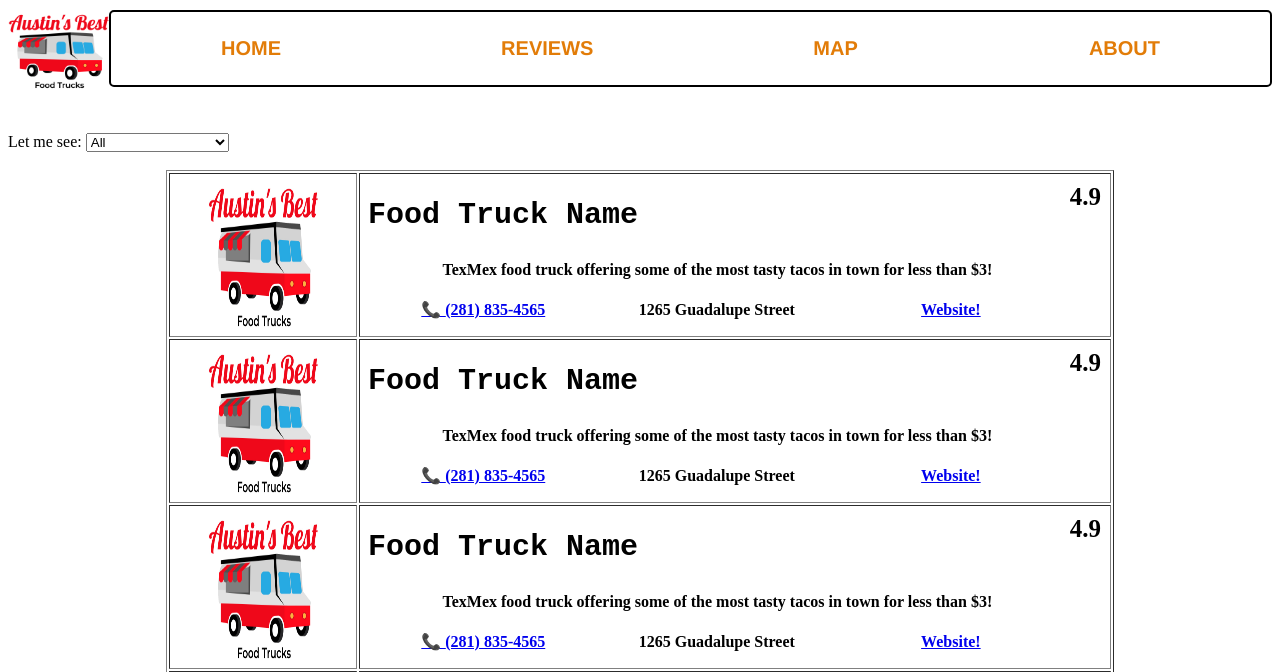
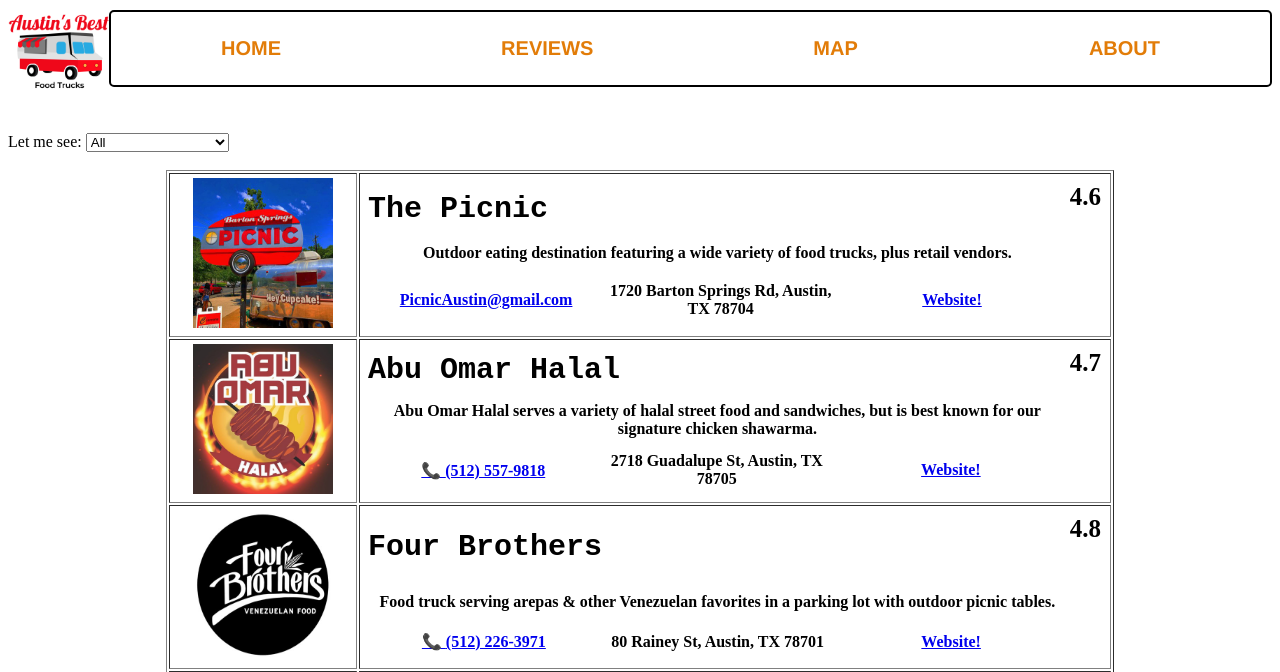
Before and after one commit to alex-chiu/austin-food-trucks, a PHP site: page /reviewsPage.html in a window 1280 px wide. Shown: the top 672 px of the page. Run offline with PHP 8.4, Linux system fonts and the light colour scheme; lists and menus that the app fills with data are empty.

Commit message:
reviews page updates

```diff
--- a/AustinFoodTruck/reviewsPage.css
+++ b/AustinFoodTruck/reviewsPage.css
@@ -117,3 +117,26 @@
 a[href^="tel"]::before {
     content: "📞 ";
 }
+
+.dropdown {
+    position: relative;
+    display: inline-block;
+  }
+
+.dropdown-content {
+    display: none;
+    position: absolute;
+    background-color: #f9f9f9;
+    min-width: 160px;
+    box-shadow: 0px 8px 16px 0px rgba(0,0,0,0.2);
+    z-index: 1;
+}
+
+.dropdown:hover .dropdown-content {
+    display: block;
+}
+
+.desc {
+    padding: 15px;
+    text-align: center;
+  }
--- a/AustinFoodTruck/reviewsPage.html
+++ b/AustinFoodTruck/reviewsPage.html
@@ -41,23 +41,32 @@
 
 	<table id="allTrucks" border="1" style="width:75%">
 		<tr>
-			<th width="20%"><img class="trucks" src="./images/logo.jpeg" width="110px" height= "150px"></th>
+			<th width="20%">
+				<div class="dropdown">
+					<img class="trucks" src="./images/truckPicnic.jpg" width="140px" height= "150px">
+					<div class="dropdown-content">
+						<img class="trucks" src="./images/truckPicnic.jpg" width="280px" height= "300px">
+						<div class="desc">The Picnic at Barton Springs</div>
+					</div>
+				</div>
+
+			</th>
 			<th class="truckInfo">
 				<table style="width:100%" height= "150px">
 					<tr>
-						<th colspan="2" class="truckNames">Food Truck Name</th>
+						<th colspan="2" class="truckNames">The Picnic</th>
 						<th></th>
-						<th class="ratings">4.9</th>
+						<th class="ratings">4.6</th>
 					</tr>
 
 					<tr>
-						<th colspan="3">TexMex food truck offering some of the most tasty tacos in town for less than $3!</th>
+						<th colspan="3">Outdoor eating destination featuring a wide variety of food trucks, plus retail vendors.</th>
 
 					</tr>
 
 					<tr>
-						<th width="33%" class="num"><a href="tel:+2818354565">(281) 835-4565</a></th>
-						<th width="33%" class="addy">1265 Guadalupe Street</th>
+						<th width="33%" class="num"><a href="mailto:PicnicAustin@gmail.com">PicnicAustin@gmail.com</a></th>
+						<th width="33%" class="addy">1720 Barton Springs Rd, Austin, TX 78704</th>
 						<th width="33%" class="websites"><a href="https://www.thepicnicaustin.com/">Website!</a></th>
 					</tr>
 				</table>
@@ -65,48 +74,66 @@
 		</tr>
 
 		<tr>
-			<th width="20%"><img class="trucks" src="./images/logo.jpeg" width="110px" height= "150px"></th>
+			<th width="20%">
+				<div class="dropdown">
+					<img class="trucks" src="./images/truckAbuOmar.jpg" width="140px" height= "150px">
+					<div class="dropdown-content">
+						<img class="trucks" src="./images/truckAbuOmar.jpg" width="280px" height= "300px">
+						<div class="desc">Abu Omar Halal</div>
+					</div>
+				</div>
+
+			</th>
 			<th class="truckInfo">
 				<table style="width:100%" height= "150px">
 					<tr>
-						<th colspan="2" class="truckNames">Food Truck Name</th>
+						<th colspan="2" class="truckNames">Abu Omar Halal</th>
 						<th></th>
-						<th class="ratings">4.9</th>
+						<th class="ratings">4.7</th>
 					</tr>
 
 					<tr>
-						<th colspan="3">TexMex food truck offering some of the most tasty tacos in town for less than $3!</th>
+						<th colspan="3">Abu Omar Halal serves a variety of halal street food and sandwiches, but is best known for our signature chicken shawarma.</th>
 
 					</tr>
 
 					<tr>
-						<th width="33%" class="num"><a href="tel:+2818354565">(281) 835-4565</a></th>
-						<th width="33%" class="addy">1265 Guadalupe Street</th>
-						<th width="33%" class="websites"><a href="https://www.thepicnicaustin.com/">Website!</a></th>
+						<th width="33%" class="num"><a href="tel:+15125579818">(512) 557-9818</a></th>
+						<th width="33%" class="addy">2718 Guadalupe St, Austin, TX 78705</th>
+						<th width="33%" class="websites"><a href="https://www.abuomarhalal.com/">Website!</a></th>
 					</tr>
 				</table>
 			</th>
 		</tr>
 
 		<tr>
-			<th width="20%"><img class="trucks" src="./images/logo.jpeg" width="110px" height= "150px"></th>
+			<th width="20%">
+				<div class="dropdown">
+					<img class="trucks" src="./images/truck4Bros.jpeg" width="140px" height= "150px">
+					<div class="dropdown-content">
+						<img class="trucks" src="./images/truck4Bros.jpeg" width="280px" height= "300px">
+						<div class="desc">Four Brothers - Rainey St.</div>
+					</div>
+				</div>
+
+			</th>
 			<th class="truckInfo">
 				<table style="width:100%" height= "150px">
 					<tr>
-						<th colspan="2" class="truckNames">Food Truck Name</th>
+						<th colspan="2" class="truckNames">Four Brothers</th>
 						<th></th>
-						<th class="ratings">4.9</th>
+						<th class="ratings">4.8</th>
 					</tr>
 
 					<tr>
-						<th colspan="3">TexMex food truck offering some of the most tasty tacos in town for less than $3!</th>
+						<th colspan="3">Food truck serving arepas & other Venezuelan favorites in a parking lot with outdoor picnic tables.</th>
 
 					</tr>
 
 					<tr>
-						<th width="33%" class="num"><a href="tel:+2818354565">(281) 835-4565</a></th>
-						<th width="33%" class="addy">1265 Guadalupe Street</th>
-						<th width="33%" class="websites"><a href="https://www.thepicnicaustin.com/">Website!</a></th>
+						<th width="33%" class="num"><a href="tel:+5122263971">(512) 226-3971</a></th>
+						<th width="33%" class="addy">80 Rainey St, Austin, TX 78701</th>
+						<th width="33%" class="websites"><a href="https://www.grubhub.com/restaurant/four-brothers-venezuelan-food-80-rainey-st-austin/492612">Website!</a></th>
 					</tr>
 				</table>
 			</th>
```
Also changed, not shown: AustinFoodTruck/images/truck4Bros.jpeg (added), AustinFoodTruck/images/truckAbuOmar.jpg (added), AustinFoodTruck/images/truckPicnic.jpg (added).
